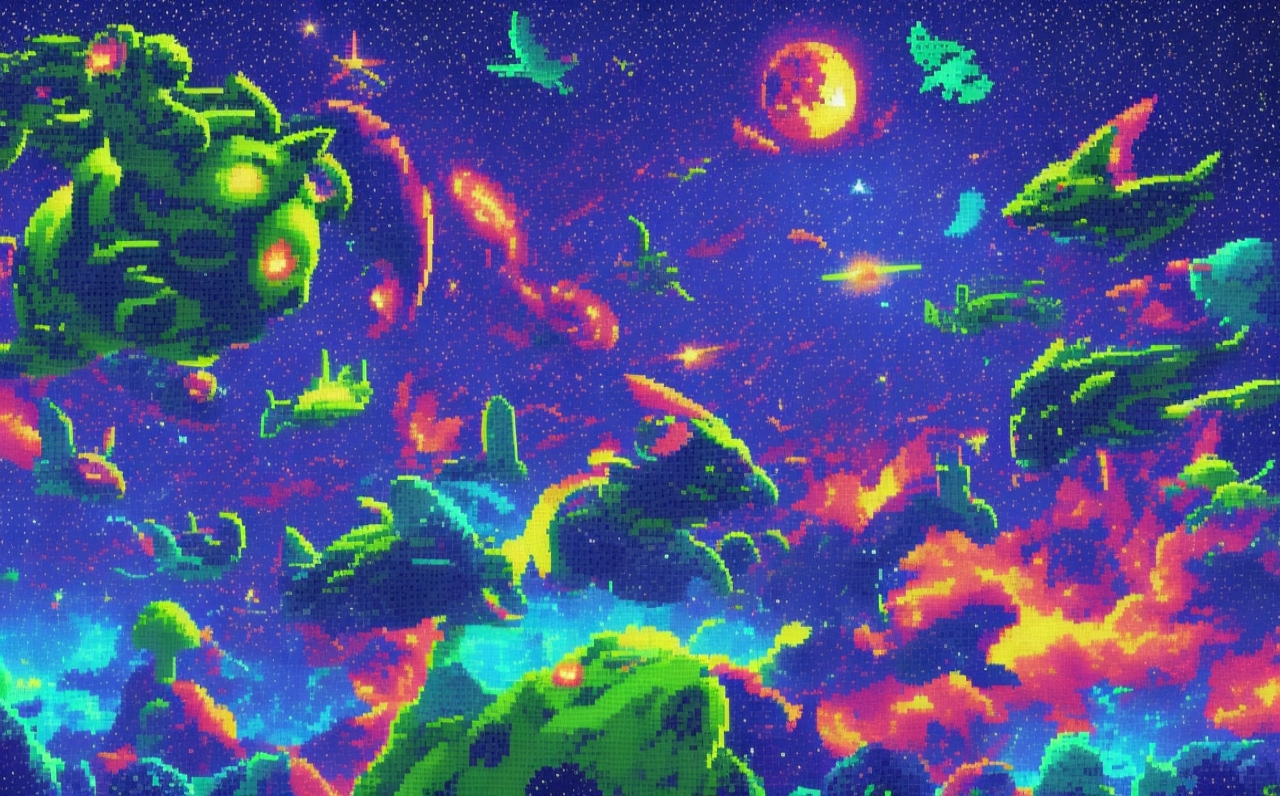
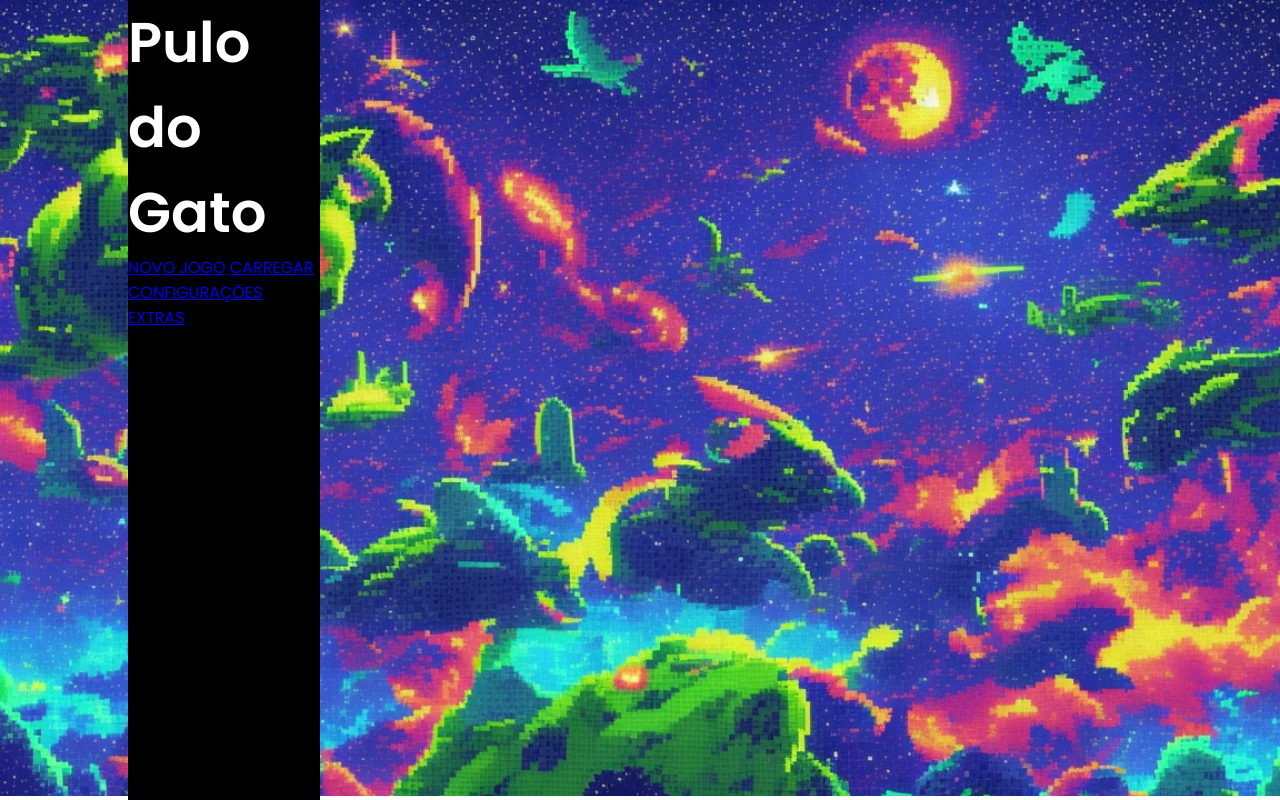
Before and after one commit to AdryelJr/Jogo.Logica-de-Programacao, a plain HTML site: page index.html in a window 1280 px wide. Drawn offline with Linux system fonts and the light colour scheme.

Commit message:
update css

```diff
--- a/CSS/code.css
+++ b/CSS/code.css
@@ -2,9 +2,29 @@
     margin: 0;
     padding: 0;
     box-sizing: border-box;
+    font-family: 'Poppins', sans-serif;
 }
-img{
-    background-position: fixed;
+
+.div-opcao{
+    margin-left: 10%;
+    width: 15%;
+    height: 100vh;
+    background-color: #000;
+    position: absolute;
+    color: #fff;
+    display: flex;
+    flex-direction: column;
+
+}
+
+.titulo-h1{
+    font-size: 28pt;
+}
+
+
+main{
+    background-image: url('/img/space-backgrond.jpg');
+    position: relative;
     background-size: cover;
     background-repeat: no-repeat;
     background-attachment: fixed;
--- a/index.html
+++ b/index.html
@@ -1,5 +1,6 @@
 <!DOCTYPE html>
 <html lang="pt-BR">
+
 <head>
     <meta charset="UTF-8">
     <meta http-equiv="X-UA-Compatible" content="IE=edge">
@@ -7,13 +8,28 @@
     <title>Pulo do Gato</title>
 
     <!-- links -->
+    <link rel="preconnect" href="https://fonts.googleapis.com">
+    <link rel="preconnect" href="https://fonts.gstatic.com" crossorigin>
+    <link href="https://fonts.googleapis.com/css2?family=Poppins:wght@300;400;500;600&display=swap" rel="stylesheet">
     <link rel="stylesheet" href="CSS/code.css">
 </head>
+
 <body>
     <section>
         <main>
-            <img src="img/space-backgrond.jpg" alt="">
+            <div class="div-opcao">
+                <div class="titulo-h1">
+                    <h1>Pulo <br> do Gato</h1>
+                </div>
+                <div class="parte-baixo">
+                    <a href="#">NOVO JOGO</a>
+                    <a href="#">CARREGAR</a>
+                    <a href="#">CONFIGURAÇÕES</a>
+                    <a href="#">EXTRAS</a>
+                </div>
+            </div>
         </main>
     </section>
 </body>
+
 </html>
```
